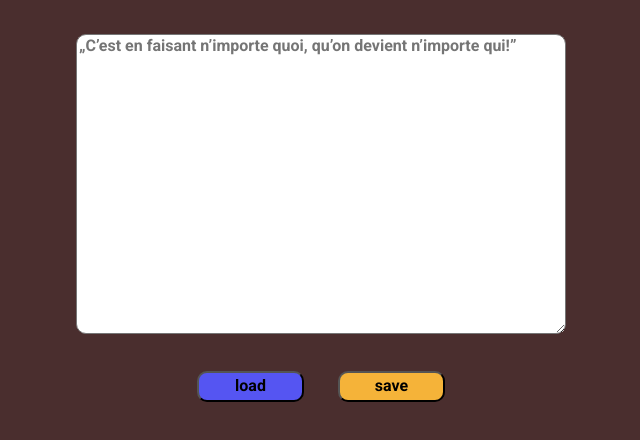
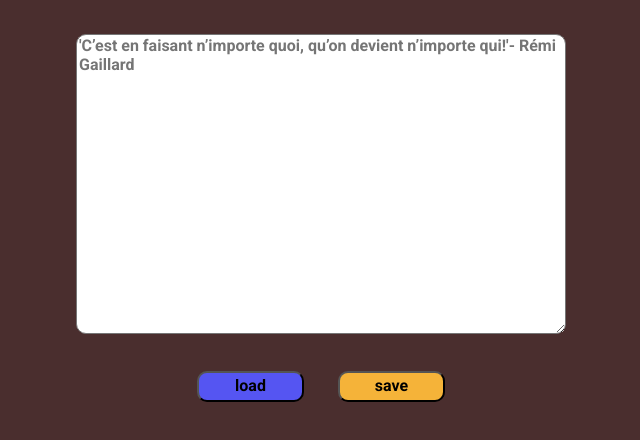
Before and after one commit to m-slezak/simple-editor, a website built with webpack: page src/pages/index.html in a window 1280 px wide. Shown: the part 222-662 px from the top of the page, without its empty margins (319-959 px from the left). Built offline with nearby package versions, Linux system fonts and the light colour scheme.

Commit message:
quote modified

```diff
--- a/src/pages/index.html
+++ b/src/pages/index.html
@@ -147,7 +147,7 @@
   <body>
     <h1 class="title title--js">My editor</h1>
     <p>
-      <textarea class="textarea textarea--js" placeholder="„C’est en faisant n’importe quoi, qu’on devient n’importe qui!”"></textarea>
+      <textarea class="textarea textarea--js" placeholder="'C’est en faisant n’importe quoi, qu’on devient n’importe qui!'- Rémi Gaillard"></textarea>
     </p>
     <p class="buttons">
     <button class="button__load button__load--js" >load</button>
```
